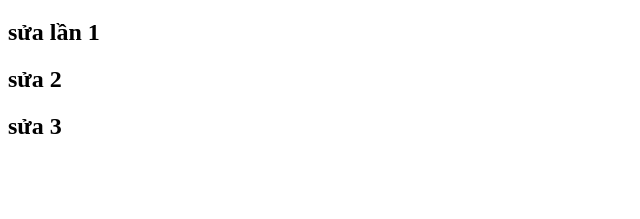
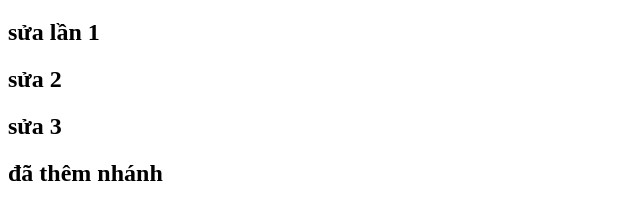
Before and after one commit to ngoanbtt379-cloud/DU-AN-6, a plain HTML site: page index.html in a window 1280 px wide. Shown: the part 61-280 px from the top of the page, without its empty margins (0-640 px from the left). Drawn offline with Linux system fonts and the light colour scheme.

Commit message:
test thêm nhánh

```diff
--- a/index.html
+++ b/index.html
@@ -10,5 +10,6 @@
     <h2>sửa lần 1</h2>
     <h2>sửa 2</h2>
     <h2>sửa 3</h2>
+    <h2>đã thêm nhánh</h2>
   </body>
 </html>
```
